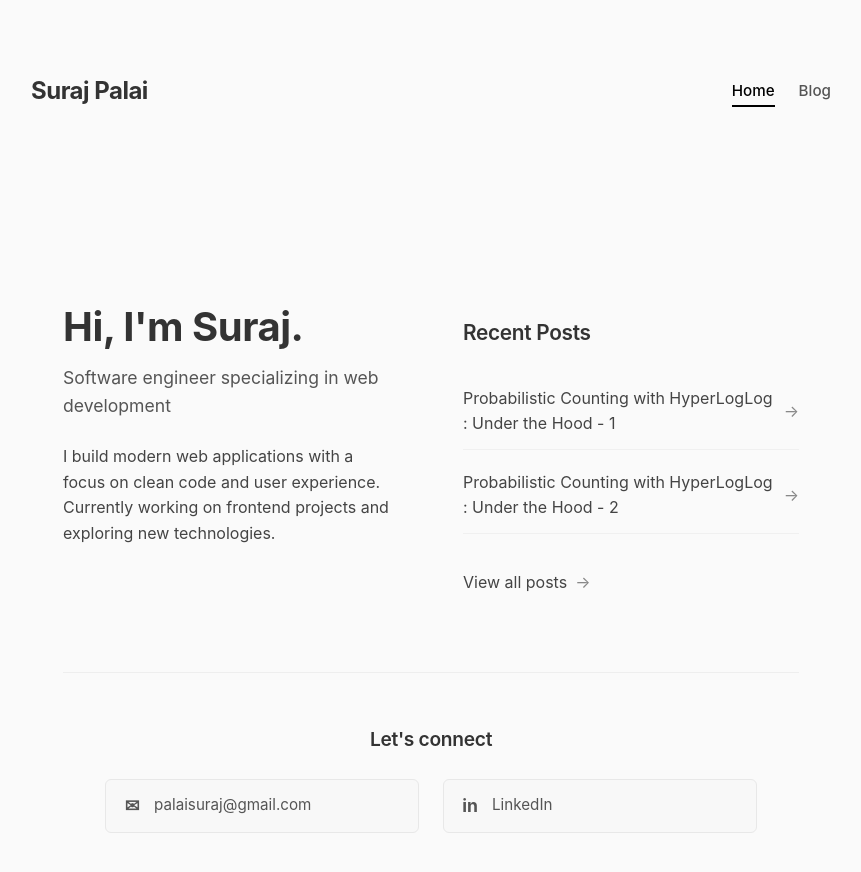
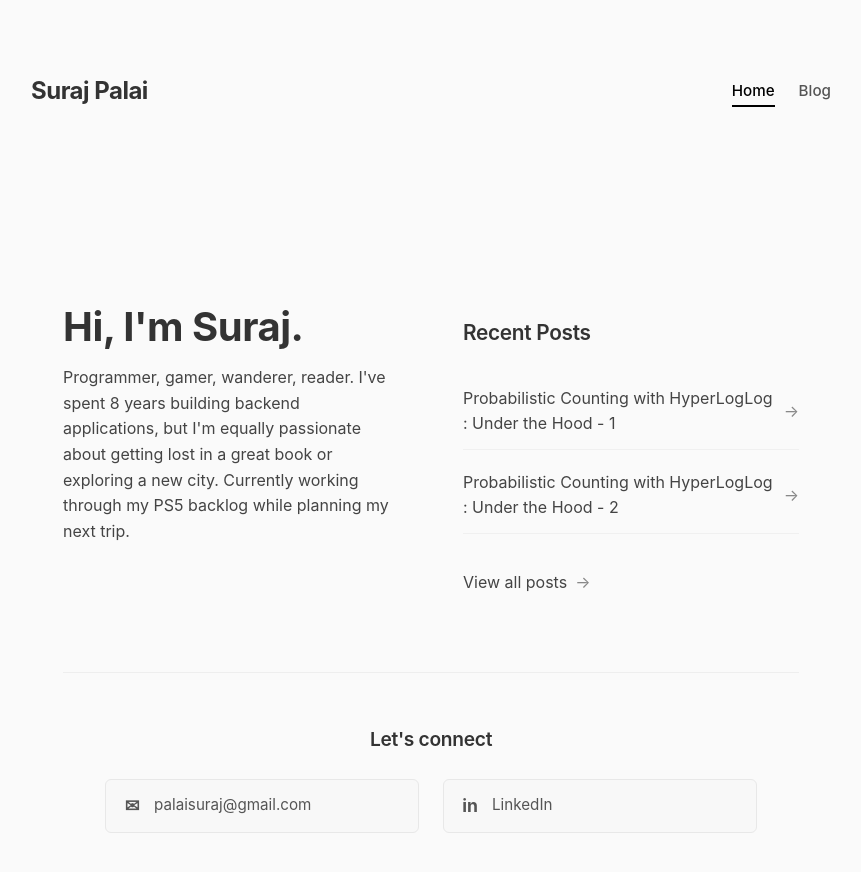
Before and after one commit to spalaios/blog, a React (Create React App) app: page / in a window 1280 px wide. Shown: the top 872 px of the page, without its empty margins (209-1070 px from the left). Built offline with nearby package versions, Linux system fonts and the light colour scheme.

Commit message:
updated intro

```diff
--- a/src/pages/Home.jsx
+++ b/src/pages/Home.jsx
@@ -7,10 +7,9 @@ const Home = () => {
       <div className="mono-split-layout">
         <div className="mono-intro">
           <h1 className="mono-title">Hi, I'm Suraj.</h1>
-          <h2 className="mono-subtitle">Software engineer specializing in web development</h2>
+          {/* <h2 className="mono-subtitle">Software engineer specializing in web development</h2> */}
           <p className="mono-description">
-            I build modern web applications with a focus on clean code and user experience.
-            Currently working on frontend projects and exploring new technologies.
+          Programmer, gamer, wanderer, reader. I've spent 8 years building backend applications, but I'm equally passionate about getting lost in a great book or exploring a new city. Currently working through my PS5 backlog while planning my next trip.
           </p>
         </div>
 
```
